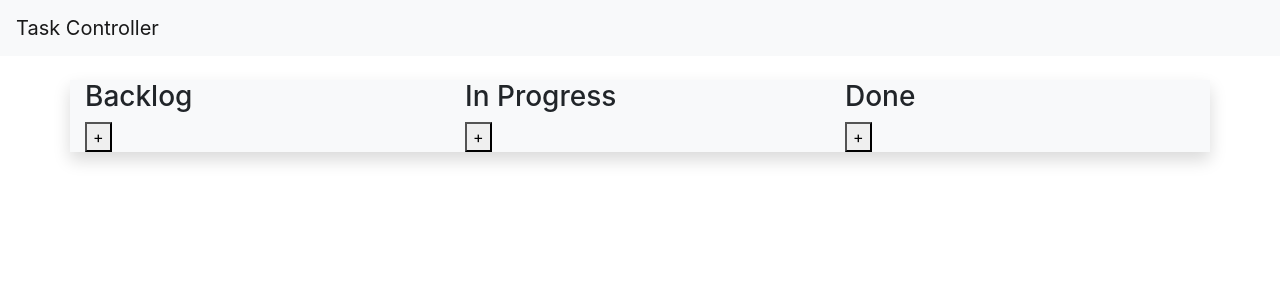
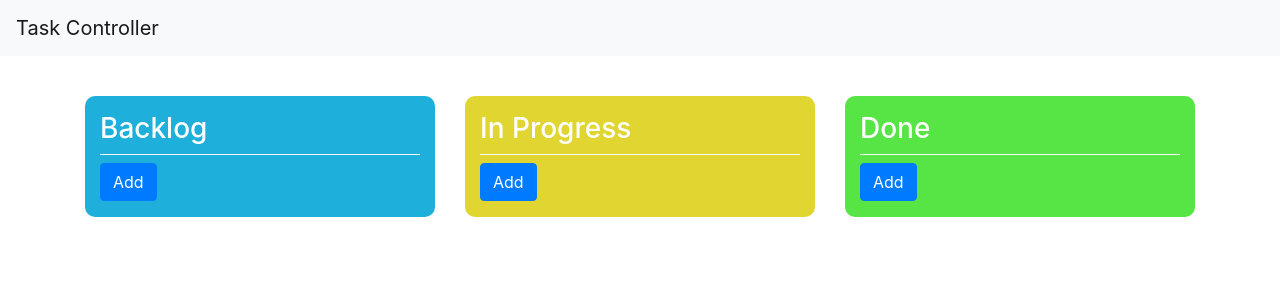
Before and after one commit to otarampinelli/task-controller, a React (Create React App) app: page / in a window 1280 px wide. Shown: the top 300 px of the page. Built offline with nearby package versions, Linux system fonts and the light colour scheme.

Commit message:
more style modifications

```diff
--- a/src/App.js
+++ b/src/App.js
@@ -3,6 +3,7 @@ import axios from 'axios';
 
 import Status from './components/Status/Status';
 import Menu from './components/Menu/Menu';
+import './style.css';
 
 function App() {
     const [tasks, setTasks] = React.useState([]);
@@ -115,7 +116,7 @@ function App() {
     return (
         <div>
             <Menu />
-            <div className="container bg-light shadow">
+            <div className="container Shadow">
               <main>
                   <div className="row">
                     <div className="col-4">
--- a/src/components/Menu/Menu.js
+++ b/src/components/Menu/Menu.js
@@ -1,7 +1,9 @@
+import './style.css';
+
 export default function Menu() {
     return (
-        <div className="mb-4">
-            <nav className="navbar navbar-light bg-light">
+        <div className="mb-4 Navbar">
+            <nav className="navbar navbar-light">
                 <a className="navbar-brand" href="#">
                     Task Controller
                 </a>
--- /dev/null
+++ b/src/components/Menu/style.css
@@ -0,0 +1,4 @@
+.Navbar {
+    background: #F8F9FA;
+    align-items: center;
+}
--- a/src/components/Status/Status.js
+++ b/src/components/Status/Status.js
@@ -1,6 +1,7 @@
 import React from "react";
 
 import Task from "../Tasks/Task";
+import './style.css';
 
 export default function Status(props) {
   const { status, tasks, addTask, deleteTask, addEmptyTask, moveTask } = props;
@@ -32,12 +33,14 @@ export default function Status(props) {
   }
 
   return (
-    <div className="statusLine">
+    <div className={`container mt-3 mb-3 pt-3 pb-3 StatusLine ${status === 'In Progress' ? 'InProgress' : status}`}>
       <h3>{status}</h3>
       {taskList}
-      <button onClick={handleAddEmpty} className="button addTask">
-        +
-      </button>
+      <div className="TaskButton">
+        <button onClick={handleAddEmpty} className="btn mt-2 btn-primary button AddTask">
+          Add
+        </button>
+      </div>
     </div>
   );
 }
--- /dev/null
+++ b/src/components/Status/style.css
@@ -0,0 +1,25 @@
+.Backlog {
+    border-radius: 10px;
+    background: rgb(30, 175, 219);
+}
+
+.InProgress {
+    border-radius: 10px;
+    background: rgb(224, 213, 49);
+}
+
+.Done {
+    border-radius: 10px;
+    background: rgb(87, 228, 69);
+}
+
+.StatusLine {
+    color: rgb(255, 255, 255);
+}
+
+.TaskButton {
+    border: 0.1rem solid rgb(247, 247, 247);
+    border-right: none;
+    border-left: none;
+    border-bottom: none;
+}
--- a/src/components/Tasks/Task.js
+++ b/src/components/Tasks/Task.js
@@ -130,6 +130,14 @@ export default function Task(props) {
             </label>
         </div>
         <div className="form-group">
+          <button onClick={handleMoveLeft} className="button moveTask">
+            &#171;
+          </button>
+          <button onClick={handleMoveRight} className="button moveTask">
+            &#187;
+          </button>
+        </div>
+        <div className="form-group">
           <button
             onClick={() => {
               setFormAction("save");
@@ -150,12 +158,6 @@ export default function Task(props) {
           )}
         </div>
       </form>
-      <button onClick={handleMoveLeft} className="button moveTask">
-        &#171;
-      </button>
-      <button onClick={handleMoveRight} className="button moveTask">
-        &#187;
-      </button>
     </div>
   );
 }
--- a/src/index.js
+++ b/src/index.js
@@ -1,7 +1,6 @@
 import React from 'react';
 import ReactDOM from 'react-dom';
 import 'bootstrap/dist/css/bootstrap.min.css';
-// import './index.css';
 import App from './App';
 
 ReactDOM.render(
--- /dev/null
+++ b/src/style.css
@@ -0,0 +1,3 @@
+.Shadow {
+    border-radius: 10px;
+}
```
